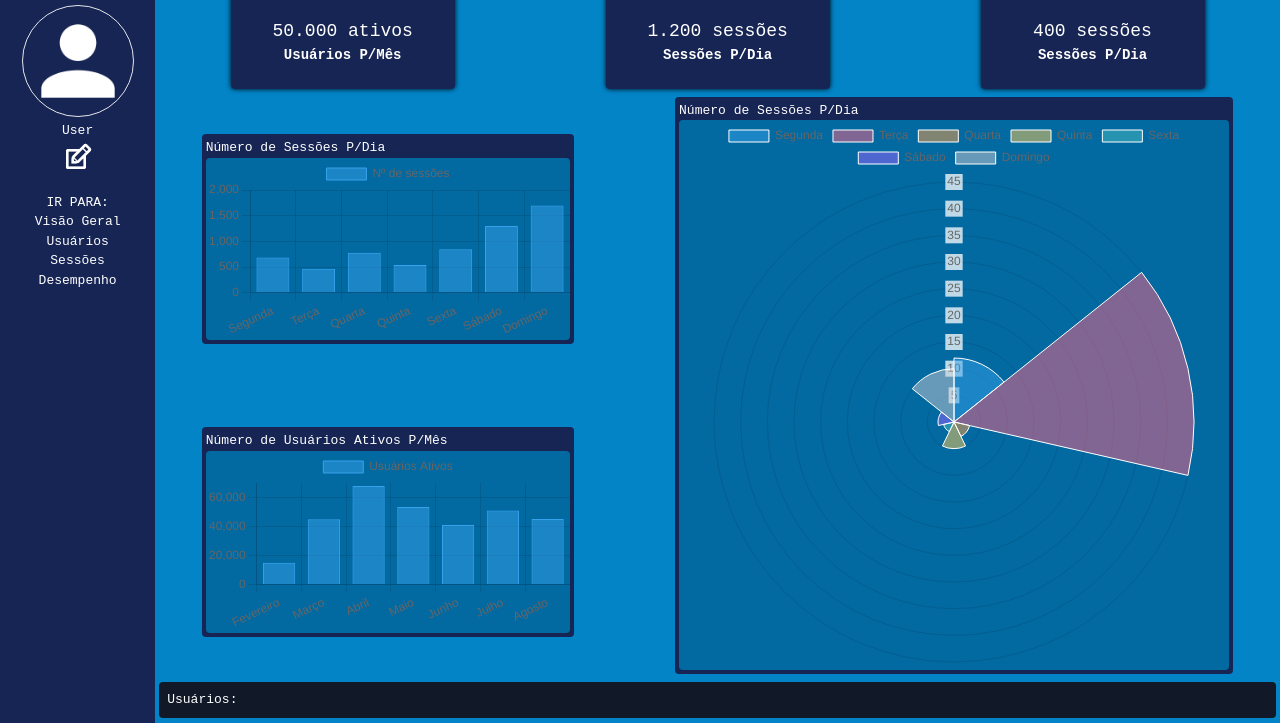
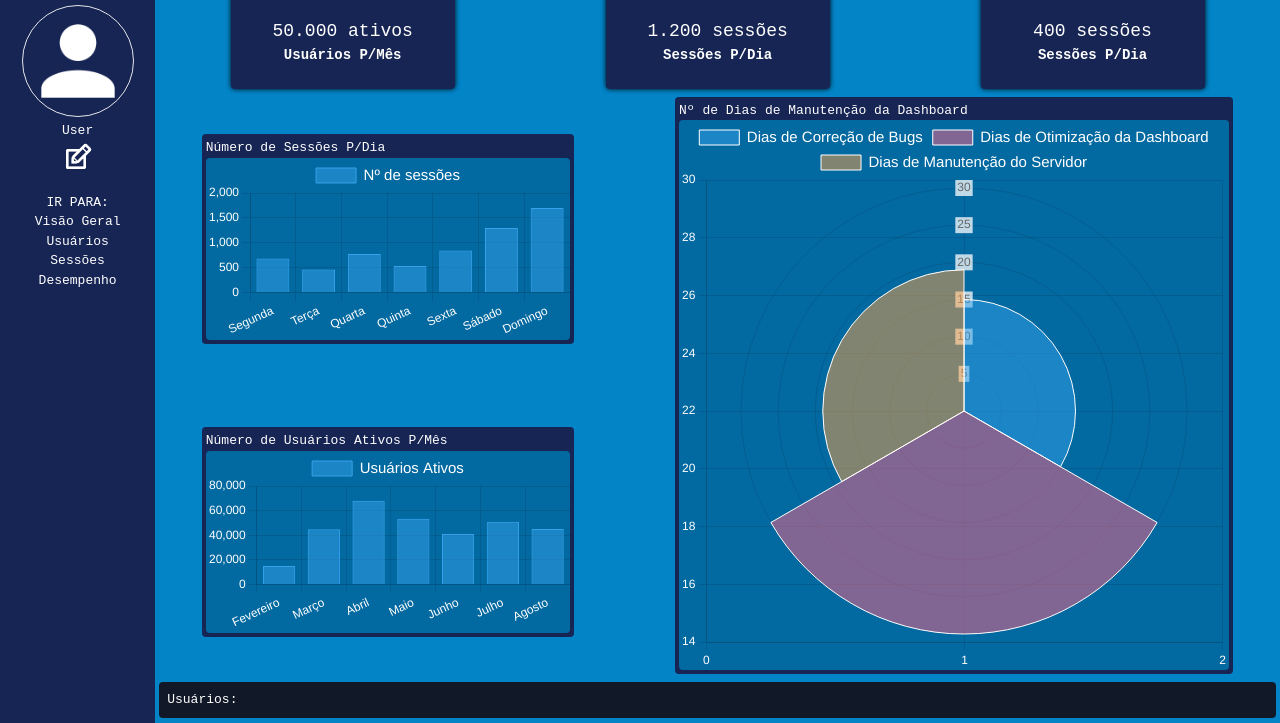
Before and after one commit to SalisSilva337/responsive-dashboard, a website: page src/Nadzieja/index.html in a window 1280 px wide. Shown: the part 55-778 px from the top of the page. Drawn offline with nearby package versions, Linux system fonts and the light colour scheme; files that its build step writes are made by us from their sources; no server answers.

Commit message:
secao sessoes criada

```diff
--- a/src/Nadzieja/barChart.js
+++ b/src/Nadzieja/barChart.js
@@ -21,9 +21,27 @@ let barChart = new Chart(ctx, {
     ],
   },
   options: {
+    plugins: {
+      legend: {
+        labels: {
+          color: "white",
+          font: {
+            size: 15,
+          },
+        },
+      },
+    },
     scales: {
       y: {
         beginAtZero: true,
+        ticks: {
+          color: "white",
+        },
+      },
+      x: {
+        ticks: {
+          color: "white",
+        },
       },
     },
   },
--- a/src/Nadzieja/chart3.js
+++ b/src/Nadzieja/chart3.js
@@ -13,9 +13,27 @@ let barChart3 = new Chart(ctx3, {
     ],
   },
   options: {
+    plugins: {
+      legend: {
+        labels: {
+          color: "white",
+          font: {
+            size: 15,
+          },
+        },
+      },
+    },
     scales: {
       y: {
         beginAtZero: true,
+        ticks: {
+          color: "white",
+        },
+      },
+      x: {
+        ticks: {
+          color: "white",
+        },
       },
     },
   },
--- a/src/Nadzieja/doughnutChart.js
+++ b/src/Nadzieja/doughnutChart.js
@@ -4,21 +4,41 @@ let doughChart = new Chart(ctx2, {
   type: "polarArea",
   data: {
     labels: [
-      "Segunda",
-      "Terça",
-      "Quarta",
-      "Quinta",
-      "Sexta",
-      "Sábado",
-      "Domingo",
+      "Dias de Correção de Bugs",
+      "Dias de Otimização da Dashboard",
+      "Dias de Manutenção do Servidor",
     ],
     datasets: [
       {
-        label: "Indicadores de Desempenho",
-        data: [12, 45, 3, 5, 2, 3, 10],
+        label: "Nº de Dias de Manutenção do NADZIEJA",
+        data: [15, 30, 19],
         borderWidth: 1,
+        color: "white",
       },
     ],
   },
-  options: {},
+  options: {
+    plugins: {
+      legend: {
+        labels: {
+          color: "white",
+          font: {
+            size: 15,
+          },
+        },
+      },
+    },
+    scales: {
+      y: {
+        ticks: {
+          color: "white",
+        },
+      },
+      x: {
+        ticks: {
+          color: "white",
+        },
+      },
+    },
+  },
 });
--- a/src/Nadzieja/index.html
+++ b/src/Nadzieja/index.html
@@ -4,7 +4,6 @@
     <meta charset="UTF-8" />
     <meta name="viewport" content="width=device-width, initial-scale=1.0" />
     <title>NADZIEJA</title>
-    <link rel="stylesheet" href="global.css" />
     <link href="../output.css" rel="stylesheet" />
     <script src="https://cdn.jsdelivr.net/npm/chart.js"></script>
     <script src="script.js" defer></script>
@@ -128,13 +127,13 @@
           </div>
         </section>
         <div class="bg-blue-950 rounded text-white p-1 w-full lg:w-1/2">
-          <h1>Número de Sessões P/Dia</h1>
+          <h1>Nº de Dias de Manutenção da Dashboard</h1>
           <div class="bg-sky-700 rounded">
             <canvas id="doughChart"></canvas>
           </div>
         </div>
       </section>
-
+      <!-- Seção Usuários -->
       <div class="bg-gray-900 text-white rounded p-2 flex">
         <h1>Usuários:</h1>
       </div>
@@ -181,6 +180,18 @@
           <!-- Utilizando Api de usuários aleatórios -->
         </tbody>
       </table>
+      <!-- Seção Sessões -->
+      <div class="bg-gray-900 text-white rounded p-2 flex">
+        <h1>Sessões Atuais:</h1>
+      </div>
+      <div
+        class="flex flex-col w-full h-64 bg-blue-950 overflow-auto p-1 rounded"
+        id="controleSessoes"
+      ></div>
+
+      <div class="bg-gray-900 text-white rounded p-2 flex">
+        <h1>Desempenho:</h1>
+      </div>
     </section>
   </body>
 </html>
--- a/src/Nadzieja/script.js
+++ b/src/Nadzieja/script.js
@@ -18,6 +18,8 @@ let inputPesquisa = document.getElementById("inputPesquisa");
 let iconePesquisa = document.getElementById("iconePesquisa");
 let iconeDica = document.getElementById("iconeDica");
 let dica = document.getElementById("dica");
+let controleSessoes = document.getElementById("controleSessoes");
+let contador = 0;
 window.onload = buscarDadosApi();
 
 function buscarDadosApi() {
@@ -51,6 +53,14 @@ function buscarDadosApi() {
         tr.appendChild(tdData);
         tabelaUsuarios.append(tr);
         tr.style.transition = "0.5s all";
+
+        // let cadaSessao = document.createElement("div");
+        // cadaSessao.textContent =
+        //   urlArray.name.first + " " + urlArray.name.last + " ingressou";
+        // setInterval(() => {
+        //   controleSessoes.appendChild(cadaSessao);
+        // }, 1000);
+
         inputPesquisa.addEventListener("input", () => {
           if (
             inputPesquisa.value == tdUsuarios.textContent ||
@@ -62,6 +72,30 @@ function buscarDadosApi() {
           }
         });
       }
+      let contador = 0;
+
+      const interval = setInterval(() => {
+        if (contador >= data.results.length) {
+          clearInterval(interval);
+        }
+        let urlArray = data.results[contador];
+        let cadaSessao = document.createElement("div");
+        cadaSessao.style.fontFamily = "Verdana, Geneva, Tahoma, sans-serif";
+        cadaSessao.style.fontSize = "20";
+        if (contador % 2 == 0) {
+          cadaSessao.style.color = "green";
+          cadaSessao.textContent =
+            urlArray.name.first + " " + urlArray.name.last + " ingressou...";
+        } else {
+          cadaSessao.style.color = "red";
+          cadaSessao.textContent =
+            urlArray.name.first + " " + urlArray.name.last + " desconectou...";
+        }
+
+        controleSessoes.appendChild(cadaSessao);
+
+        contador++;
+      }, 1500);
     })
     .catch((err) => console.error(err));
 
```
Also changed, not shown: src/output.css.
